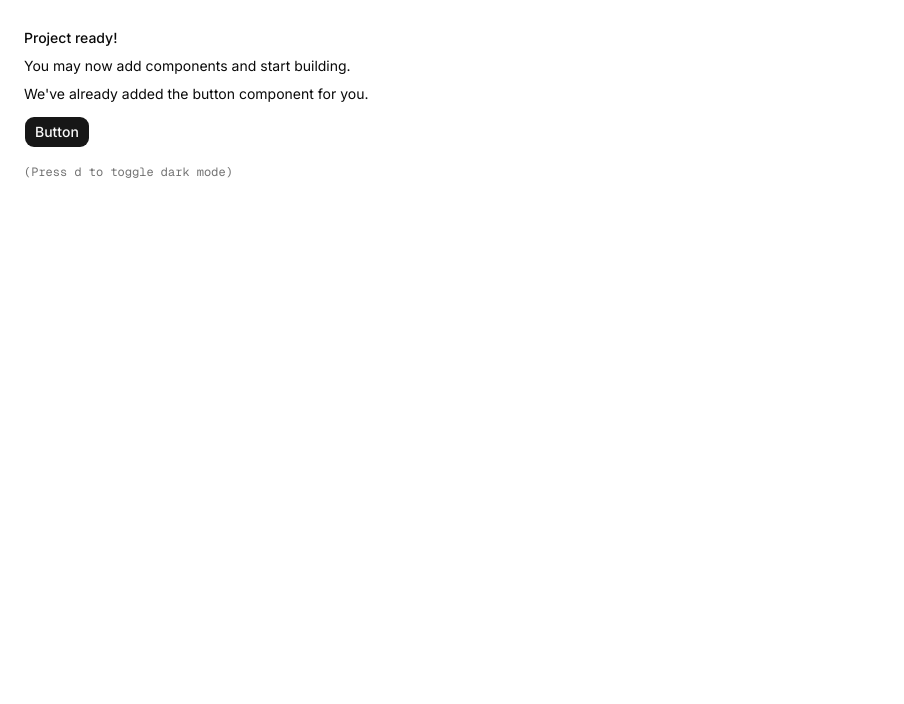
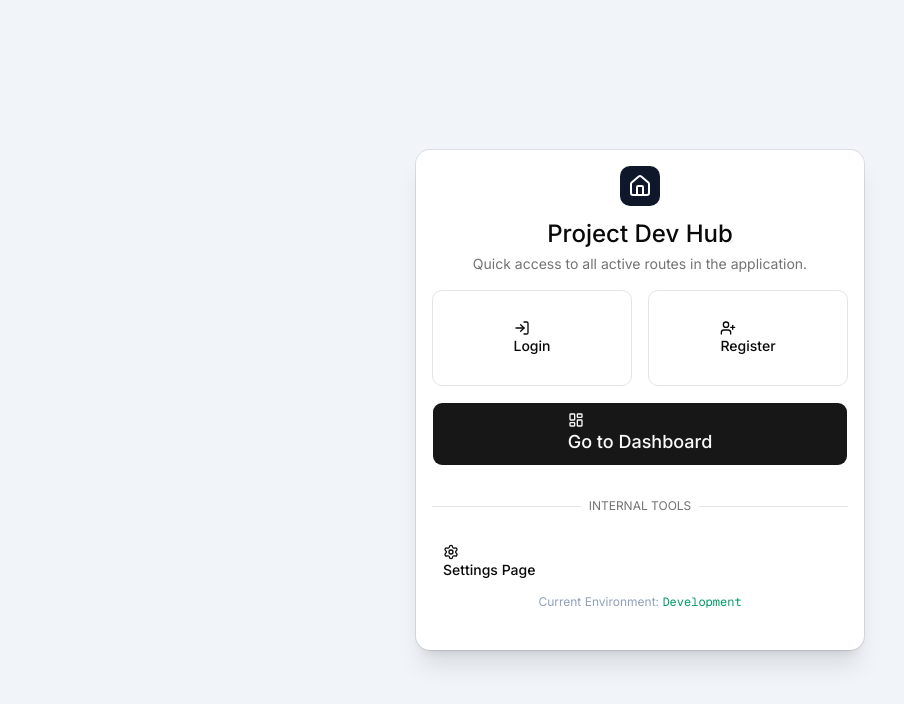
Before and after one commit to Aspectretro/Project-Manager, a Next.js app in the folder Aora_Front/: page / in a window 1280 px wide. Shown: the top 704 px of the page, without its empty margins (0-904 px from the left). Built offline with nearby package versions, Linux system fonts and the light colour scheme.

Commit message:
feat: dev page

```diff
--- a/Aora_Front/app/page.tsx
+++ b/Aora_Front/app/page.tsx
@@ -1,19 +1,71 @@
-import { Button } from "@/components/ui/button"
+import Link from "next/link";
+import { Button } from "@/components/ui/button";
+import { Card, CardContent, CardDescription, CardHeader, CardTitle } from "@/components/ui/card";
+import { LayoutDashboard, LogIn, UserPlus, Settings, Home } from "lucide-react";
 
-export default function Page() {
+export default function DevLandingPage() {
   return (
-    <div className="flex min-h-svh p-6">
-      <div className="flex max-w-md min-w-0 flex-col gap-4 text-sm leading-loose">
-        <div>
-          <h1 className="font-medium">Project ready!</h1>
-          <p>You may now add components and start building.</p>
-          <p>We&apos;ve already added the button component for you.</p>
-          <Button className="mt-2">Button</Button>
-        </div>
-        <div className="font-mono text-xs text-muted-foreground">
-          (Press <kbd>d</kbd> to toggle dark mode)
-        </div>
-      </div>
+    <div className="flex min-h-screen items-center justify-center bg-slate-100 p-4">
+      <Card className="w-full max-w-md shadow-xl">
+        <CardHeader className="text-center">
+          <div className="flex justify-center mb-2">
+            <div className="bg-slate-900 text-white p-2 rounded-lg">
+              <Home size={24} />
+            </div>
+          </div>
+          <CardTitle className="text-2xl">Project Dev Hub</CardTitle>
+          <CardDescription>
+            Quick access to all active routes in the application.
+          </CardDescription>
+        </CardHeader>
+        <CardContent className="grid gap-4">
+
+          <div className="grid grid-cols-2 gap-4">
+            <Button variant="outline" className="h-24 flex flex-col gap-2">
+              <Link href="/Auth/Login">
+                <LogIn size={20} />
+                Login
+              </Link>
+            </Button>
+
+            <Button variant="outline" className="h-24 flex flex-col gap-2">
+              <Link href="/Auth/Register">
+                <UserPlus size={20} />
+                Register
+              </Link>
+            </Button>
+          </div>
+
+          <Button size="lg" className="w-full h-16 flex gap-3 text-lg">
+            <Link href="/Dashboard">
+              <LayoutDashboard size={24} />
+              Go to Dashboard
+            </Link>
+          </Button>
+
+          <div className="relative py-4">
+            <div className="absolute inset-0 flex items-center">
+              <span className="w-full border-t" />
+            </div>
+            <div className="relative flex justify-center text-xs uppercase">
+              <span className="bg-white px-2 text-muted-foreground">Internal Tools</span>
+            </div>
+          </div>
+
+          <Button variant="ghost" className="w-full justify-start gap-2">
+            <Link href="/dashboard/settings">
+              <Settings size={18} />
+              Settings Page
+            </Link>
+          </Button>
+
+        </CardContent>
+        <footer className="p-6 pt-0 text-center">
+          <p className="text-xs text-slate-400">
+            Current Environment: <span className="text-emerald-600 font-mono">Development</span>
+          </p>
+        </footer>
+      </Card>
     </div>
-  )
+  );
 }
```
